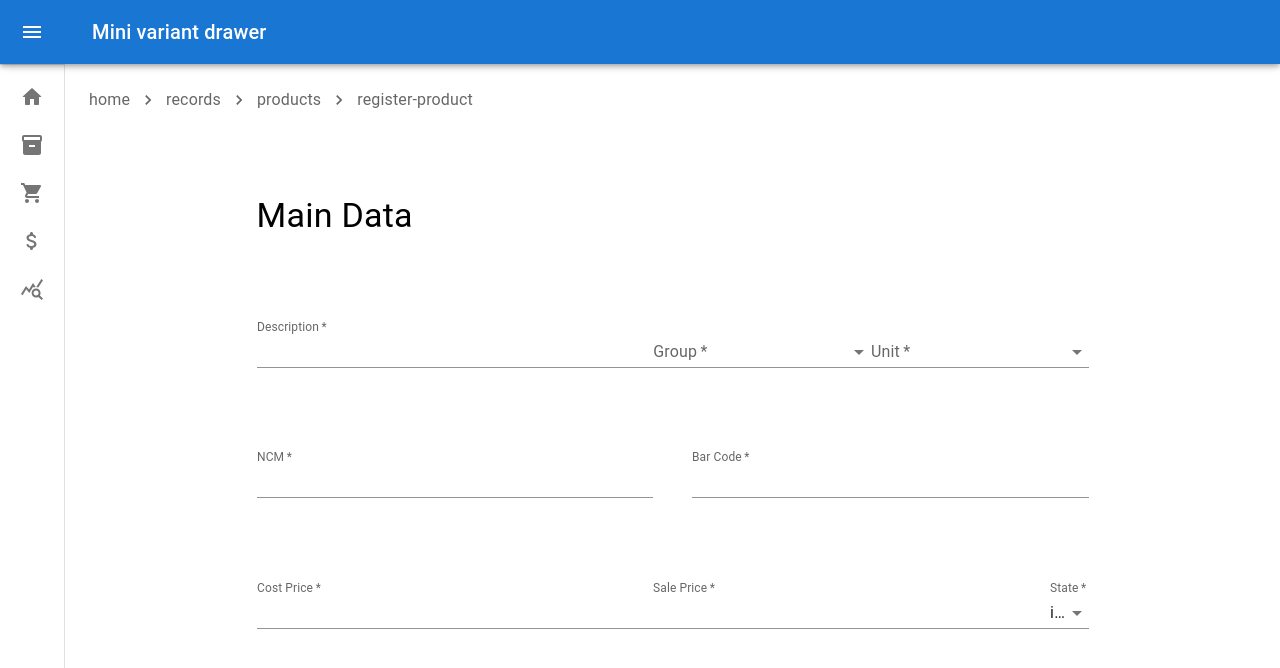
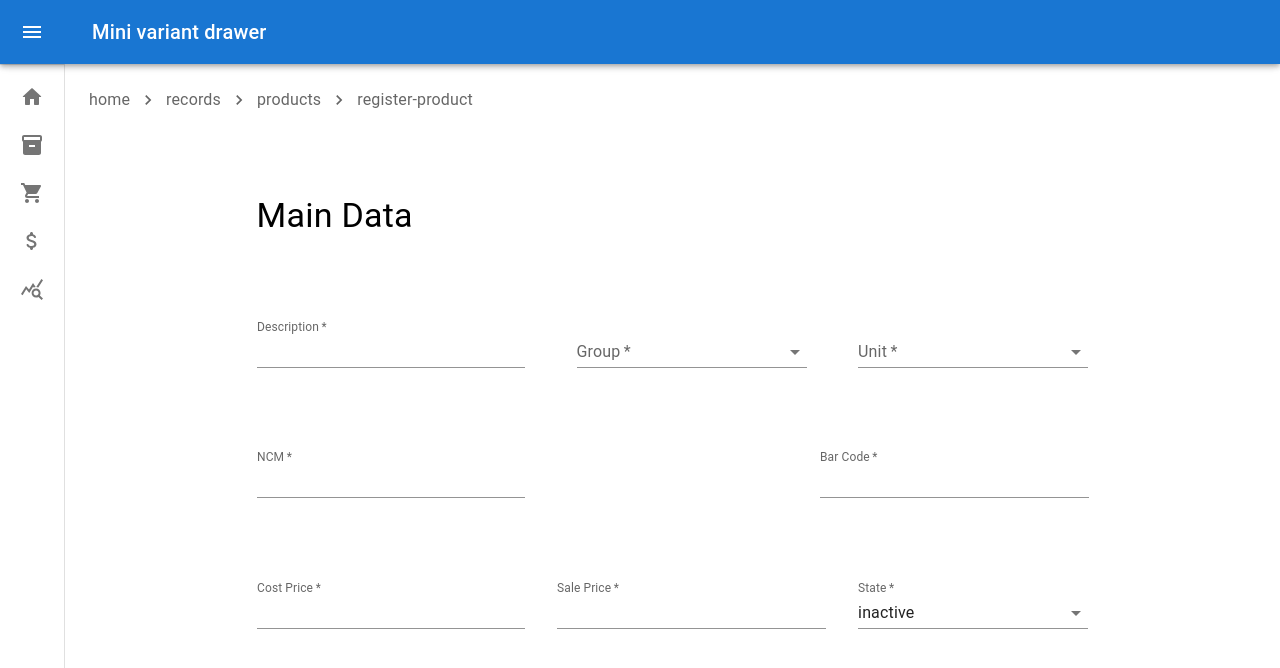
Before and after one commit to ItaloLacerda/LacerEats, a Next.js app: page /records/products/register-product in a window 1280 px wide. Shown: the top 668 px of the page. Built offline with nearby package versions, Linux system fonts and the light colour scheme.

Commit message:
fix: fix style in MainDataForm

```diff
--- a/src/styles/pages/(internal-system)/records/products/register-product/components/mainDataForm.style.ts
+++ b/src/styles/pages/(internal-system)/records/products/register-product/components/mainDataForm.style.ts
@@ -4,10 +4,6 @@ export const boxStyle = {
 }
 
 export const inputStyle = {
-  minWidth: '31vw'
-}
-
-export const inputStyle2 = {
   minWidth: '21vw'
 }
 
```
